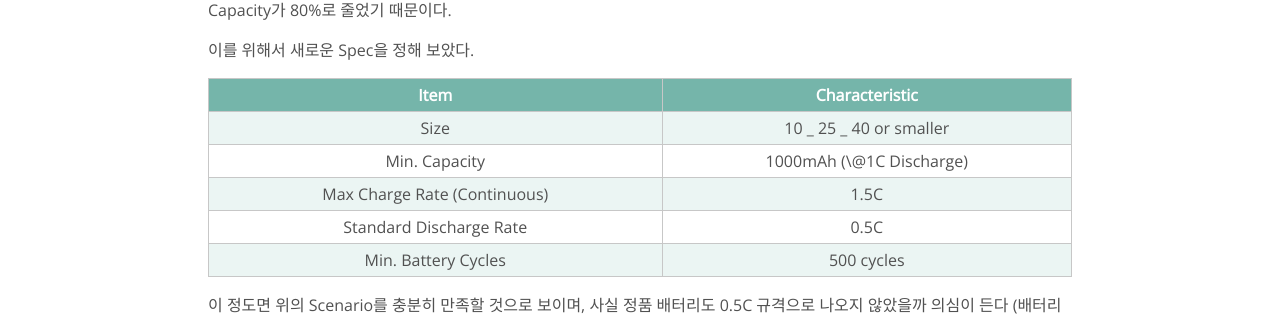
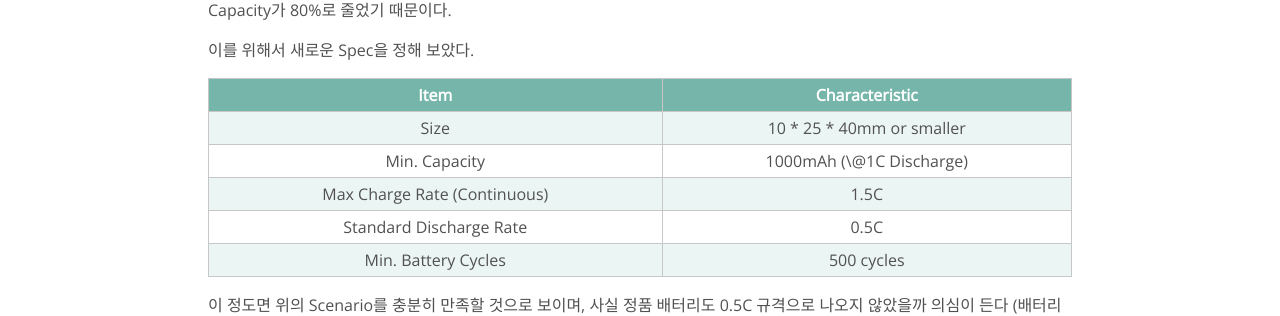
Before and after one commit to ritaru/ritaru.github.io, a Jekyll site: the page built from _posts/2024-04-27-Sena-50S-Battery.markdown, in a window 1280 px wide and 900 px high, scrolled down 2930 px. Shown: the part 229-545 px from the top of the window. Built offline with Jekyll 4.4.1, drawn with Linux system fonts in a browser that asks for light colours; some web fonts are replaced.

Commit message:
sena fix again!!

```diff
--- a/_posts/2024-04-27-Sena-50S-Battery.markdown
+++ b/_posts/2024-04-27-Sena-50S-Battery.markdown
@@ -91,7 +91,7 @@ Discharge Rate의 경우 특별히 걱정하지 않아도 되지만 (가장 많
 
 |             Item             |      Characteristic      |
 | :--------------------------: | :----------------------: |
-|             Size             | 10 _ 25 _ 40 or smaller  |
+|             Size             | 10 \* 25 \* 40mm or smaller  |
 |        Min. Capacity         | 1000mAh (\@1C Discharge) |
 | Max Charge Rate (Continuous) |           1.5C           |
 |   Standard Discharge Rate    |           0.5C           |
```
